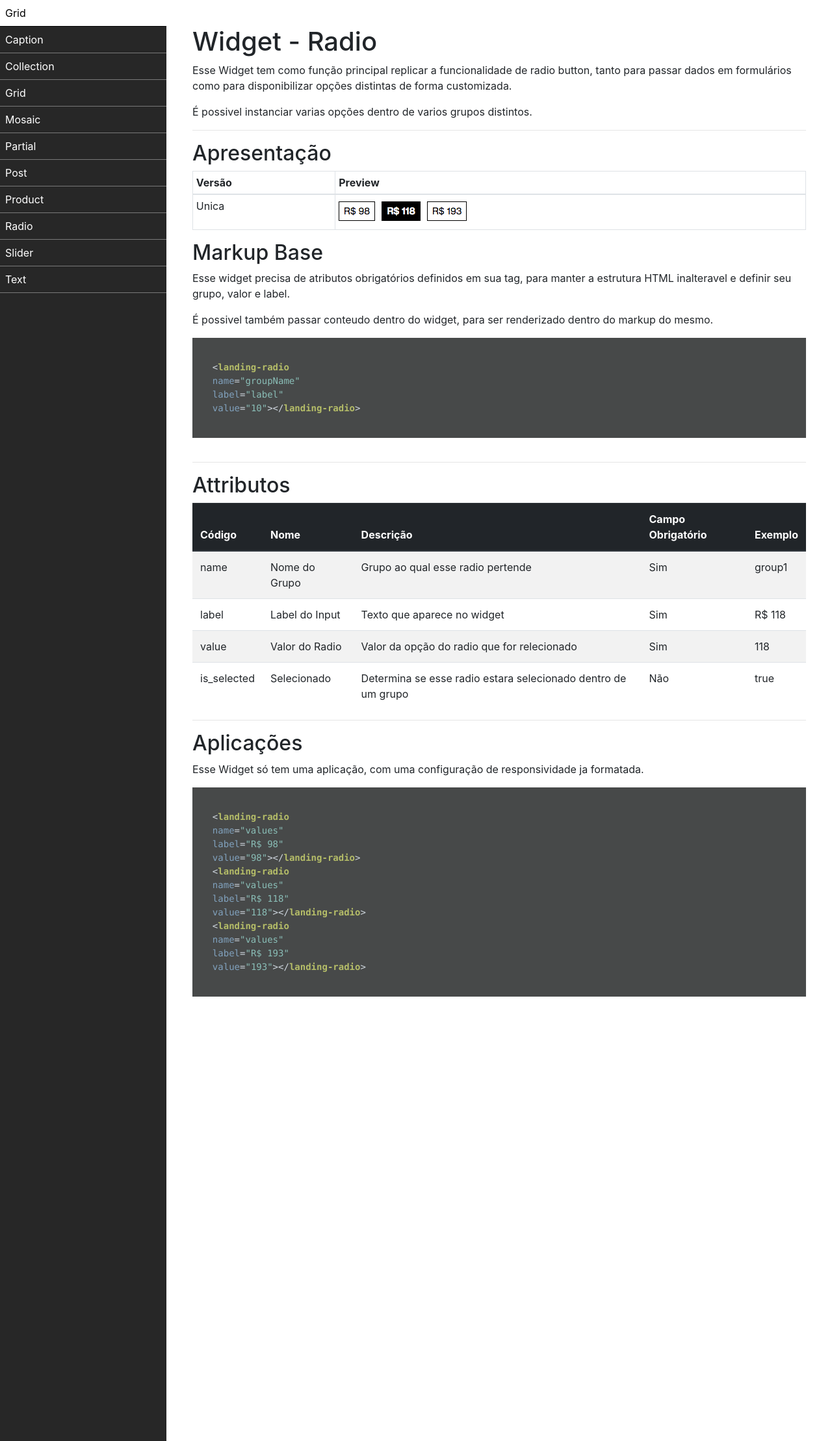
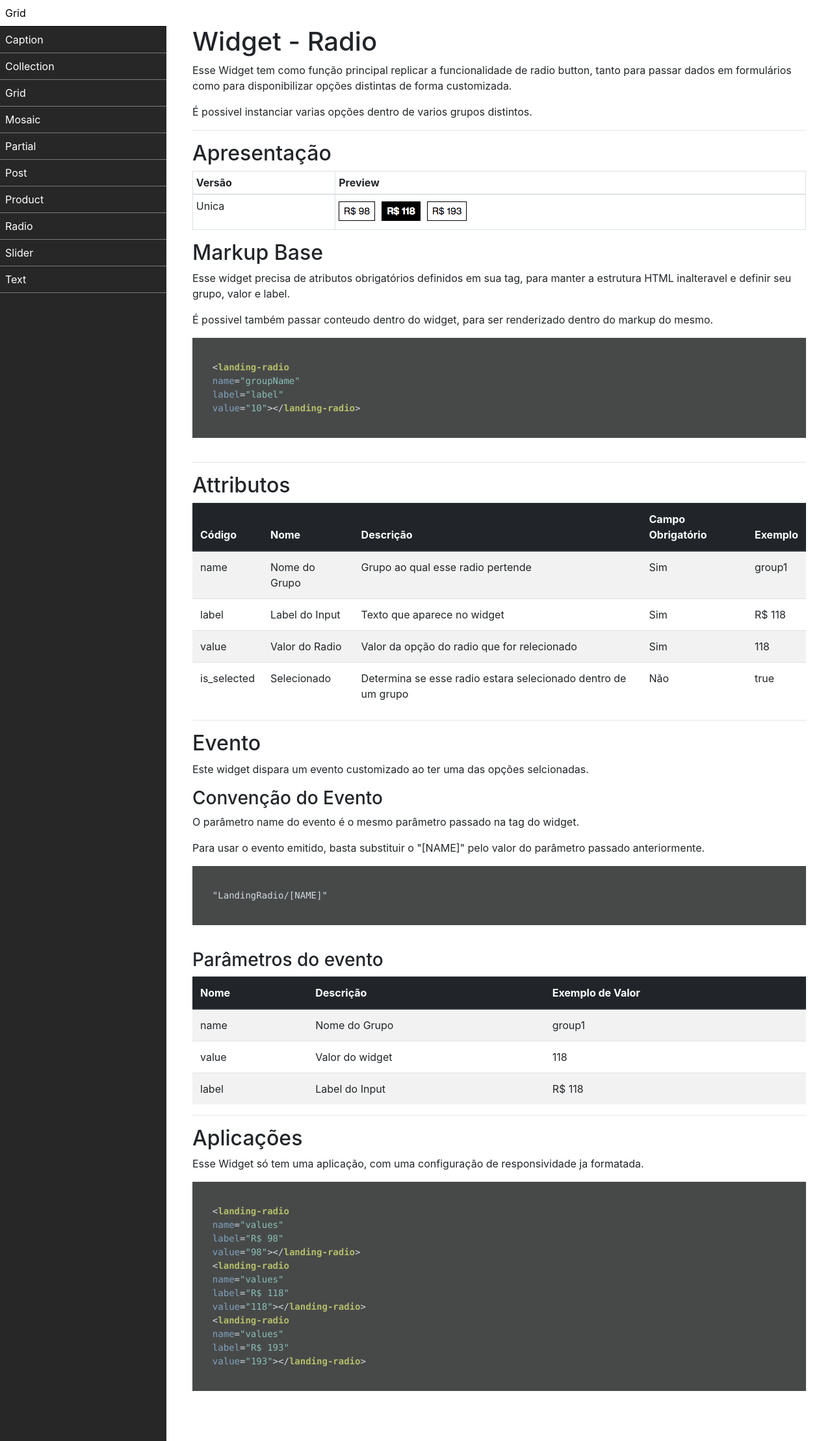
Before and after one commit to lojabasico/basico-widgets-docs, a Jekyll site: the page built from radio.html, in a window 1280 px wide. Shown: the whole page at 65% size. Built offline with Jekyll 4.4.1, drawn with Linux system fonts in a browser that asks for light colours; nearby versions of some CDN libraries; a script that is not in the unit is left out.

Commit message:
radio doc fix

```diff
--- a/radio.html
+++ b/radio.html
@@ -86,6 +86,49 @@ layout: default
 
 <section>
   <hr>
+  <h2>Evento</h2>
+  <p>Este widget dispara um evento customizado ao ter uma das opções selcionadas.</p>
+  <h3>Convenção do Evento</h3>
+  <p>O parâmetro name do evento é o mesmo parâmetro passado na tag do widget.</p>
+  <p>Para usar o evento emitido, basta substituir o "[NAME]" pelo valor do parâmetro passado anteriormente.</p>
+  <pre>
+<code class="html">
+  "LandingRadio/[NAME]"
+
+</code>
+</pre>
+  <h3>Parâmetros do evento</h3>
+  <table class="table table-striped">
+    <thead class="thead-dark">
+      <tr>
+        <th scope="col">Nome</th>
+        <th scope="col">Descrição</th>
+        <th scope="col">Exemplo de Valor</th>
+      </tr>
+    </thead>
+    <tbody>
+      <tr>
+        <td>name</td>
+        <td>Nome do Grupo</td>
+        <td>group1</td>
+      </tr>
+      <tr>
+        <td>value</td>
+        <td>Valor do widget</td>
+        <td>118</td>
+      </tr>
+      <tr>
+        <td>label</td>
+        <td>Label do Input</td>
+        <td>R$ 118</td>
+      </tr>
+    </tbody>
+  </table>
+</pre>
+</section>
+
+<section>
+  <hr>
   <h2>Aplicações</h2>
   <p>Esse Widget só tem uma aplicação, com uma configuração de responsividade ja formatada.</p>
 
```
